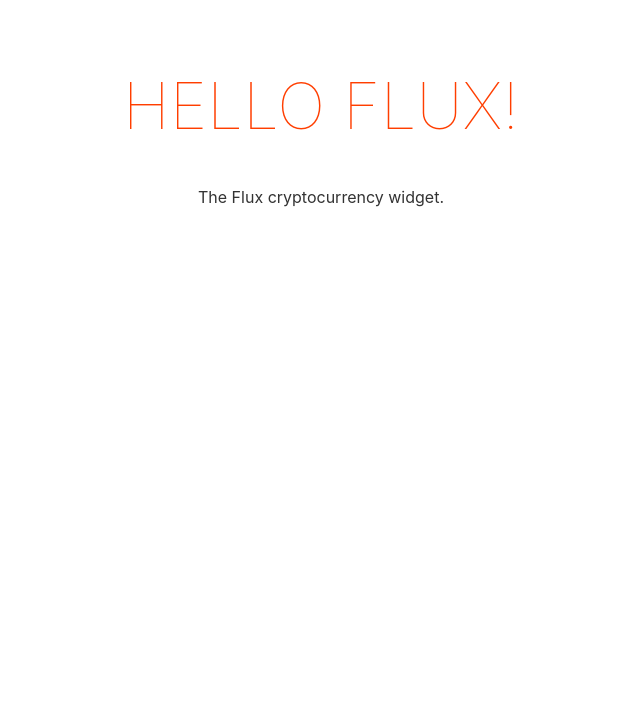
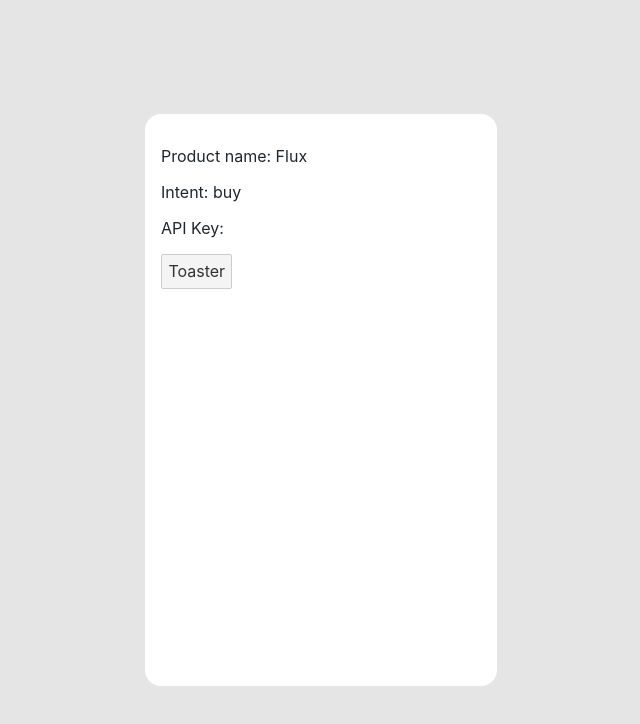
Before and after one commit to DimensionSoftware/snapwallet.io, a Svelte app in the folder widget/: page / in a window 1280 px wide. Shown: the top 724 px of the page, without its empty margins (319-959 px from the left). Built offline with nearby package versions, Linux system fonts and the light colour scheme.

Commit message:
wip: style modal, adds toaster

```diff
--- a/widget/src/App.svelte
+++ b/widget/src/App.svelte
@@ -1,30 +1,61 @@
 <script lang="ts">
+  import Toast from './components/Toast.svelte'
+  import { toaster } from './stores/ToastStore'
+
+  // Querystring provided props, see main.ts.
   export let name: string
+  export let intent: 'buy' | 'sell'
+  export let apiKey: string
 </script>
 
-<main>
-  <h1>Hello {name}!</h1>
-  <p>The Flux cryptocurrency widget.</p>
-</main>
+<div class="modal">
+  <div id="modal-body">
+    <p>Product name: {name}</p>
+    <p>Intent: {intent}</p>
+    <p>API Key: {apiKey}</p>
 
-<style>
-  main {
-    text-align: center;
-    padding: 1em;
-    max-width: 240px;
-    margin: 0 auto;
+    <button
+      on:click={() => {
+        toaster.pop({ msg: 'Success', success: true })
+      }}>Toaster</button
+    >
+    <Toast />
+  </div>
+</div>
+
+<style lang="scss">
+  @import './styles/_vars.scss';
+
+  :global(body, html, main, div) {
+    color: $textColor1;
+    margin: 0;
+    padding: 0;
+    height: 100%;
+    width: 100%;
+    position: relative;
   }
 
-  h1 {
-    color: #ff3e00;
-    text-transform: uppercase;
-    font-size: 4em;
-    font-weight: 100;
+  .modal {
+    position: fixed;
+    z-index: 1;
+    left: 0;
+    top: 0;
+    width: 100%;
+    height: 100%;
+    overflow: hidden;
+    background-color: $modalContainerBackgroundColor;
+    display: flex;
+    justify-content: center;
+    align-items: center;
   }
 
-  @media (min-width: 640px) {
-    main {
-      max-width: none;
-    }
+  #modal-body {
+    width: 320px;
+    height: 540px;
+    background-color: $modalBackgroundColor;
+    padding: 1rem;
+    border-radius: 1rem;
+    overflow: hidden;
+    overflow-y: scroll;
   }
 </style>
```
